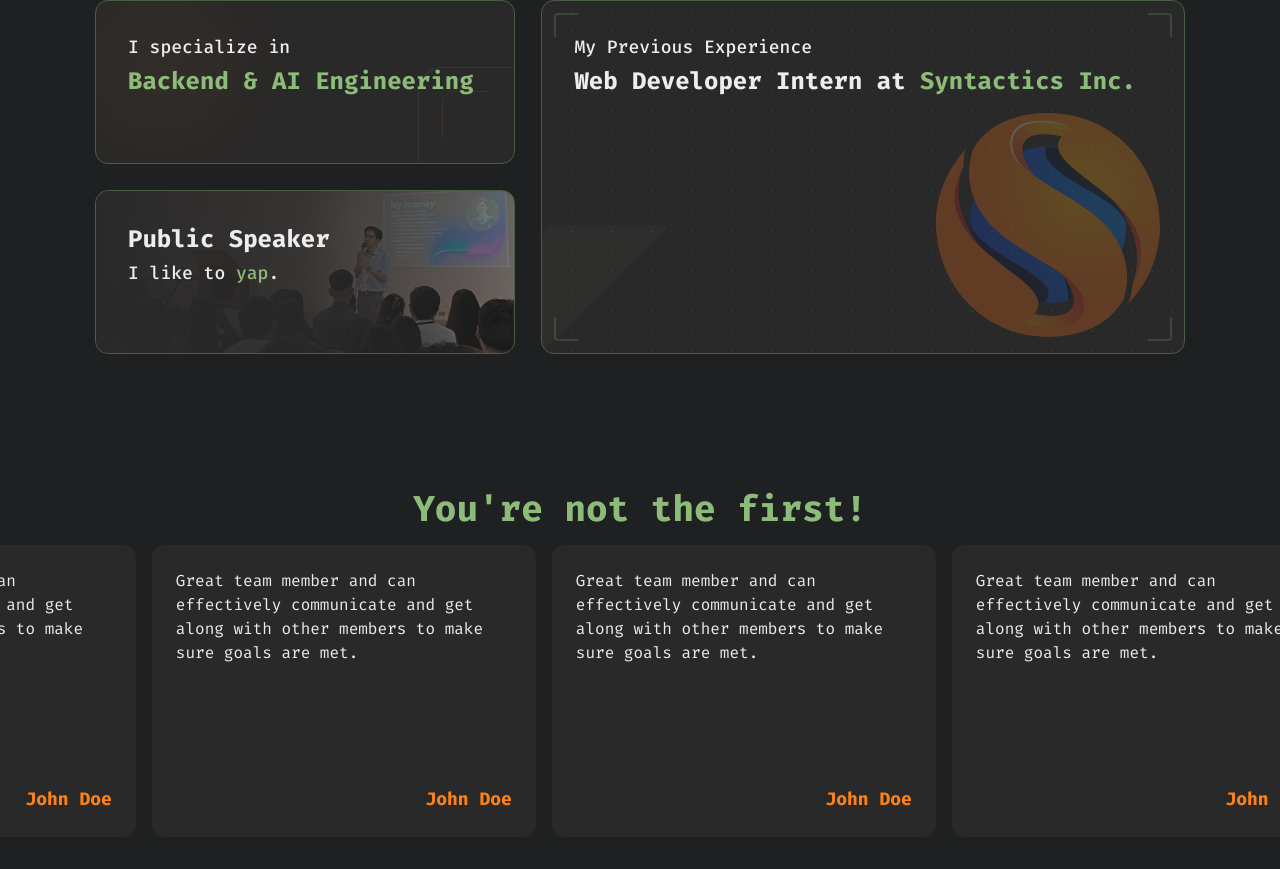
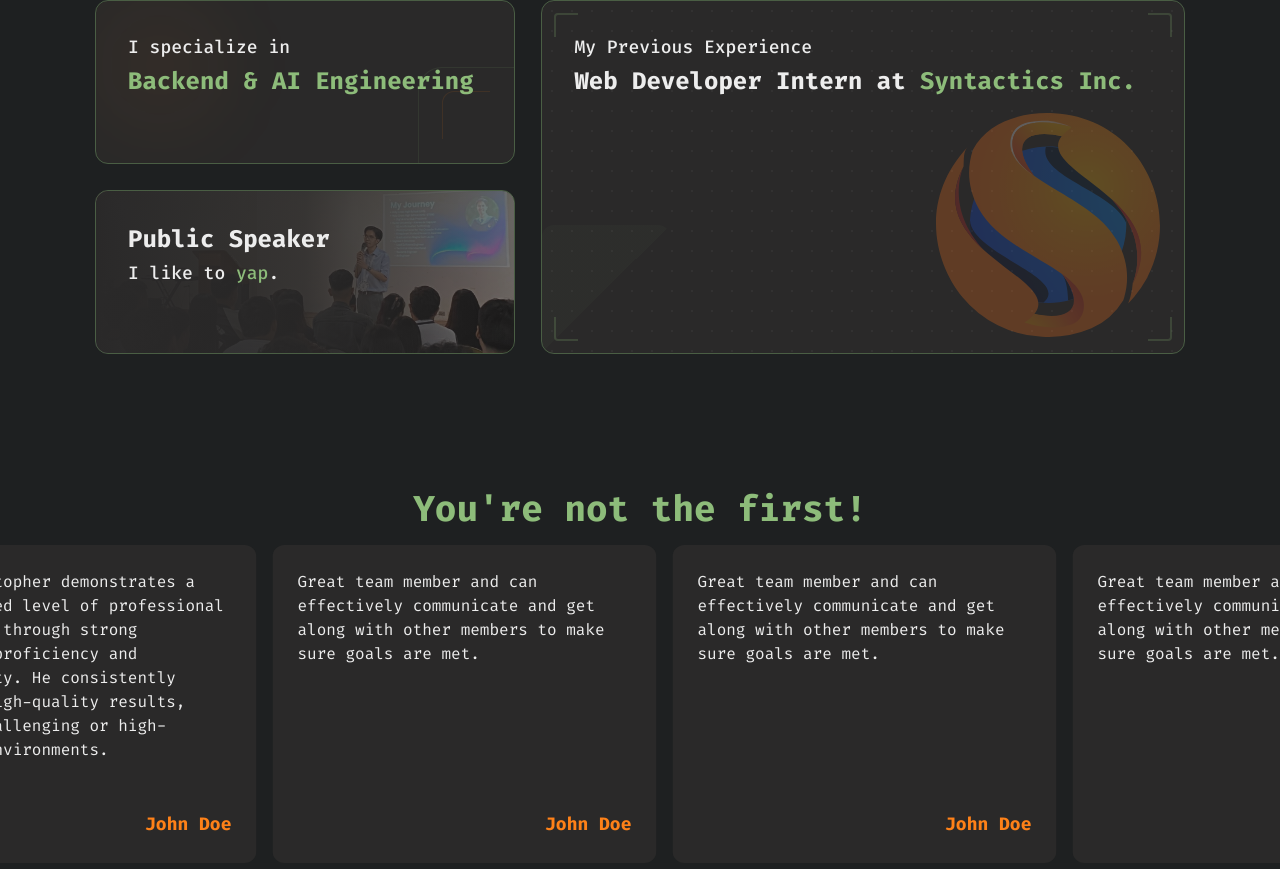
Before and after one commit to markimoo09/portfolio-reinvent, a Next.js app: page / in a window 1280 px wide. Shown: the part 1483-2352 px from the top of the page. Built offline with nearby package versions, Linux system fonts and the light colour scheme.

Commit message:
fixed testimonials auto scroll and added hover effect

```diff
--- a/app/components/testimonial.tsx
+++ b/app/components/testimonial.tsx
@@ -1,3 +1,5 @@
+"use client";
+
 import React from "react";
 
 type Testimonial = {
@@ -65,12 +67,22 @@ const TestimonialSection = () => {
       </div>
 
       <div className="w-full overflow-hidden px-4">
-        <div className="animate-testimonial-marquee hover:animation-testimonial-marquee-paused flex w-max gap-4">
+        <div
+          className="animate-testimonial-marquee flex w-max gap-4"
+          onMouseEnter={(e) =>
+            e.currentTarget.classList.add("animate-testimonial-marquee-paused")
+          }
+          onMouseLeave={(e) =>
+            e.currentTarget.classList.remove(
+              "animate-testimonial-marquee-paused",
+            )
+          }
+        >
           {looped.map((testimony, i) => {
             return (
               <div
                 key={`${testimony.key}-${i}`}
-                className="flex-none w-96 md:w-96 snap-start flex flex-col p-6 min-h-40 justify-between gap-12 bg-gruv-bg-tinted rounded-xl"
+                className="transition-color duration-200 border border-transparent hover:border-gruv-highlight-yellow flex-none w-96 md:w-96 snap-start flex flex-col p-6 min-h-40 justify-between gap-12 bg-gruv-bg-tinted rounded-xl"
               >
                 <p className="text-md font-stretch-extra-condensed">
                   {testimony.testimony}
--- a/app/globals.css
+++ b/app/globals.css
@@ -101,9 +101,12 @@ body {
   }
 }
 .animate-testimonial-marquee {
-  animation: testimonial-marquee 10s linear infinite;
+  animation-name: testimonial-marquee;
+  animation-duration: 35s;
+  animation-timing-function: linear;
+  animation-iteration-count: infinite;
 }
 
 .animate-testimonial-marquee-paused {
-  animation-play-state: paused;
+  animation-play-state: paused !important;
 }
```
